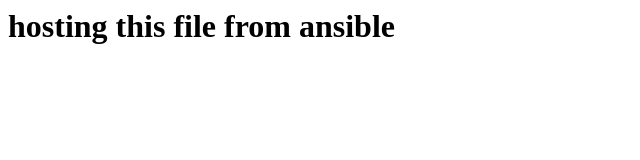
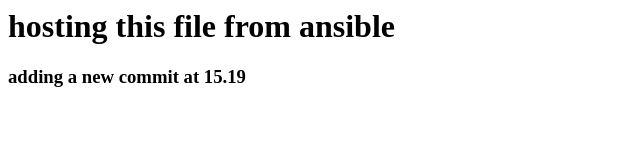
Before and after one commit to shlokamdar/demo-git, a plain HTML site: page index.html in a window 1280 px wide. Shown: the whole page, without its empty margins (0-640 px from the left). Drawn offline with Linux system fonts and the light colour scheme.

Commit message:
Update index.html

```diff
--- a/index.html
+++ b/index.html
@@ -1 +1,2 @@
 <h1> hosting this file from ansible</h1>
+<h3> adding a new commit at 15.19</h3>
```
